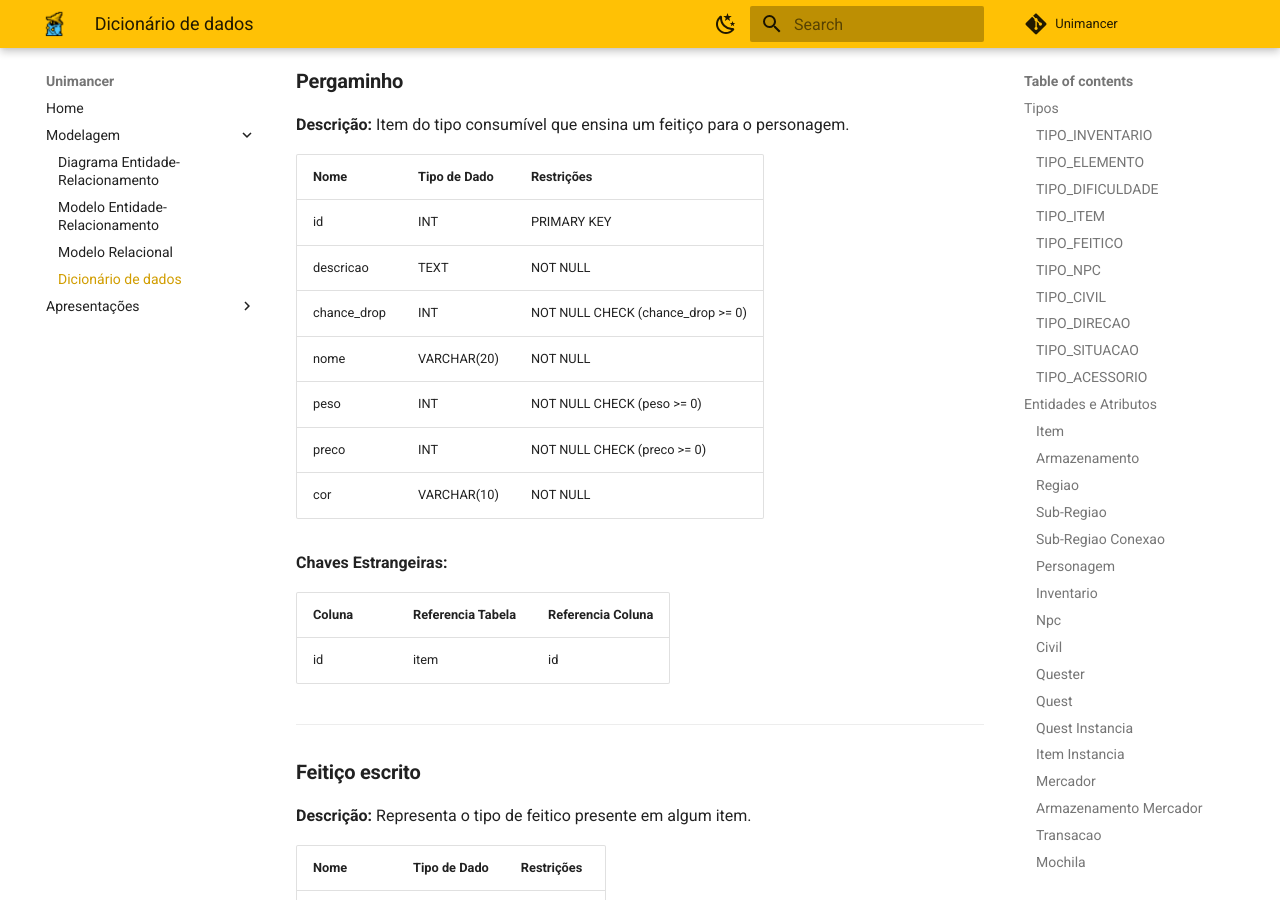
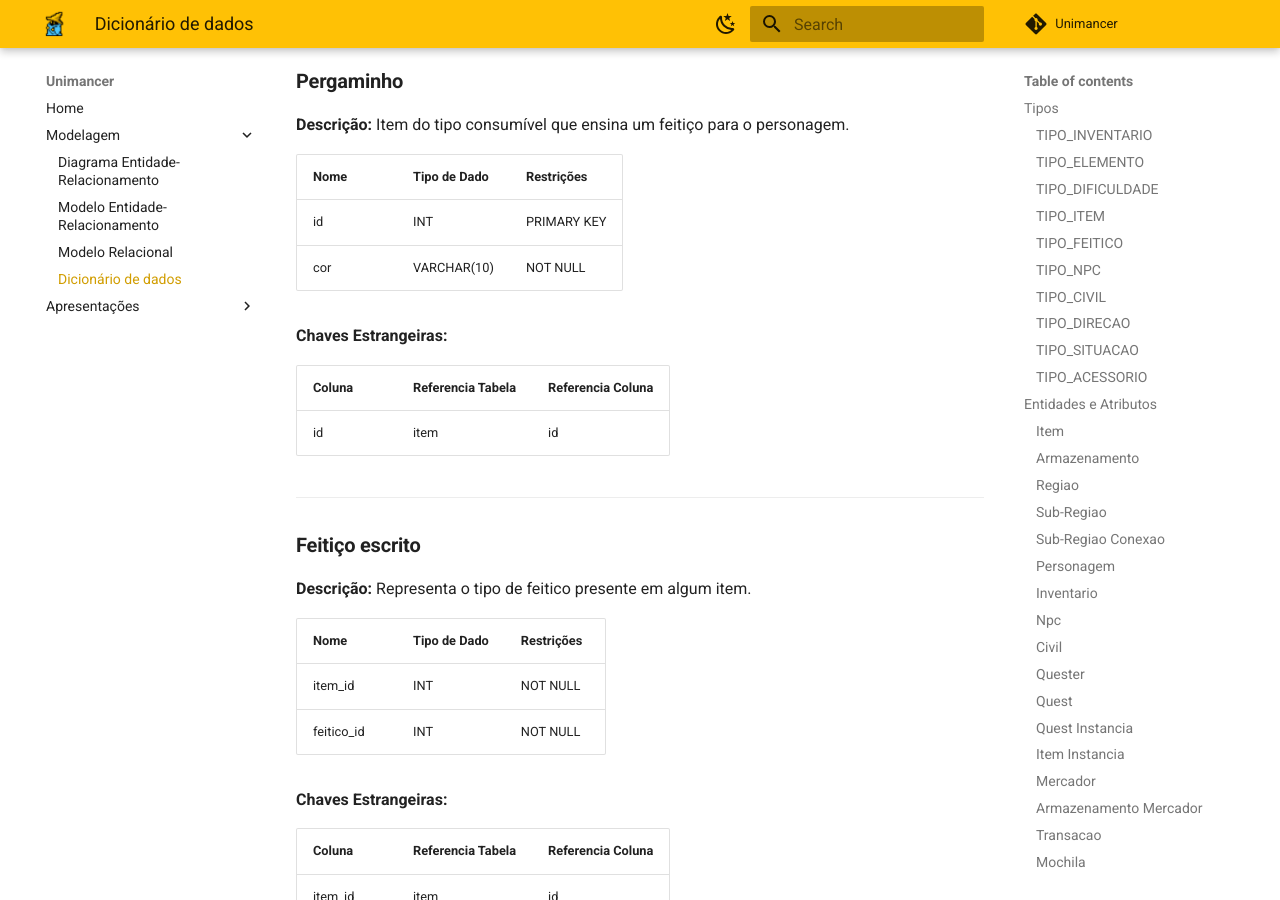
Before and after one commit to SBD1/2024.2-unimancer, an MkDocs documentation site: the page built from docs/modelagem/dd.md, in a window 1280 px wide and 900 px high, scrolled down 15215 px. Built offline with MkDocs 1.6.1 and Material for MkDocs 9.7.7, drawn with Linux system fonts in a browser that asks for light colours; comment, search, counter and statistics services are not loaded.

Commit message:
fix(sql): remove repeated columns in pergaminho
Co-authored-by: Renan Vieira  <R-enanVieira@users.noreply.github.com>

```diff
--- a/docs/modelagem/dd.md
+++ b/docs/modelagem/dd.md
@@ -517,11 +517,6 @@ ___
 | Nome | Tipo de Dado | Restrições |
 |------|--------------|------------|
 | id | INT | PRIMARY KEY |
-| descricao | TEXT | NOT NULL |
-| chance_drop | INT | NOT NULL CHECK (chance_drop >= 0) |
-| nome | VARCHAR(20) | NOT NULL |
-| peso | INT | NOT NULL CHECK (peso >= 0) |
-| preco | INT | NOT NULL CHECK (preco >= 0) |
 | cor | VARCHAR(10) | NOT NULL |
 
 **Chaves Estrangeiras:**
```
Also changed, not shown: 1 other file.
